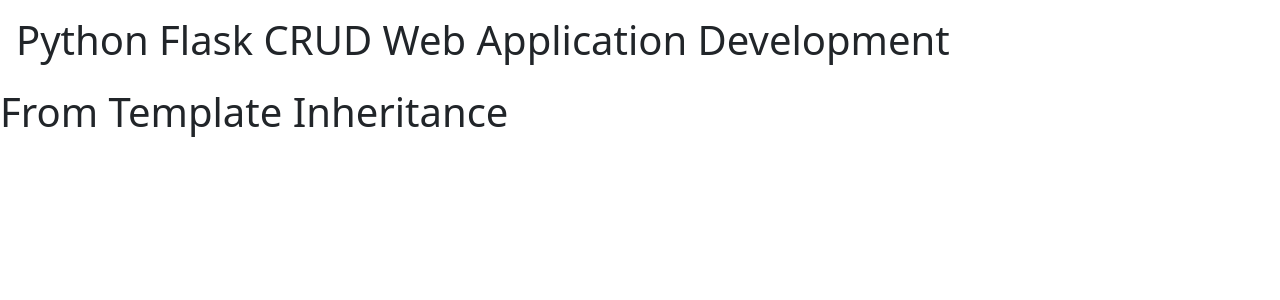
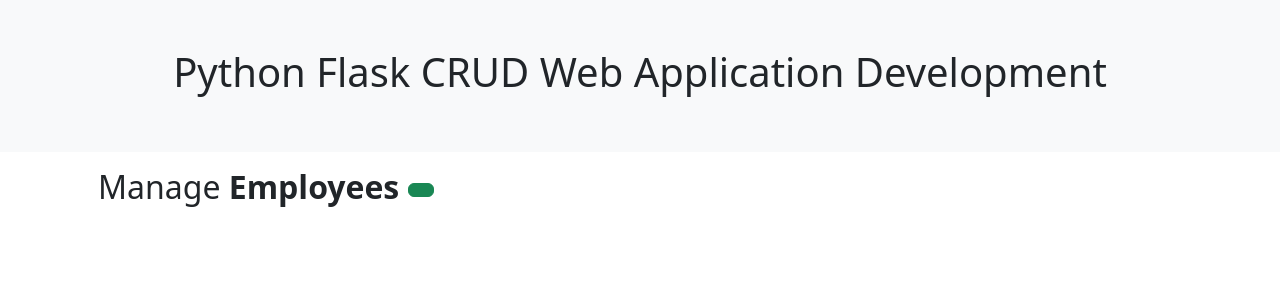
Before and after one commit to wangwiza/book-crud-app, a Flask app: page / in a window 1280 px wide. Shown: the top 300 px of the page. Run offline with Flask 2, Linux system fonts and the light colour scheme; some libraries are stand-ins or nearby versions.

Commit message:
edited html files
jumbotron isnt' in bs5, found alternative class online

```diff
--- a/templates/header.html
+++ b/templates/header.html
@@ -8,8 +8,9 @@
 
 {% block body %}
 
-<div class="jumbotron p-3">
+<div class="container-fluid text-sm-center p-5 bg-light">
     <div class="well text-container">
+
 
         <h1>Python Flask CRUD Web Application Development</h1>
 
--- a/templates/index.html
+++ b/templates/index.html
@@ -8,7 +8,16 @@
 
 {% block body %}
 
-<h1>From Template Inheritance</h1>
+<div class="container">
+    <div class="row">
+        <div class="col md-12">
+            <div class="jumbotron p-3">
+                <h2>Manage <b>Employees</b> <button type="button" class="btn btn-success"></button></h2>
+            </div>
+
+        </div>
+    </div>
+</div>
 
 
 {% endblock %}
```
Also changed, not shown: 1 other file.
